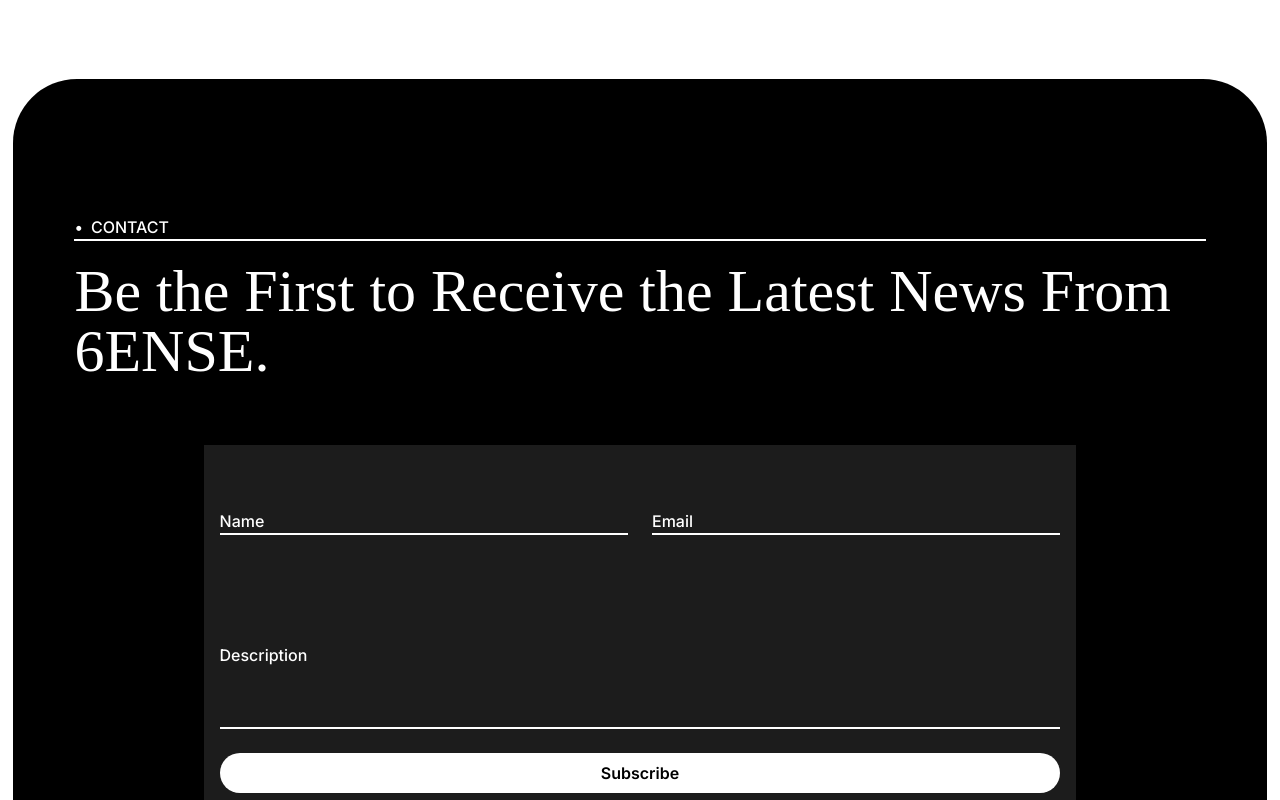
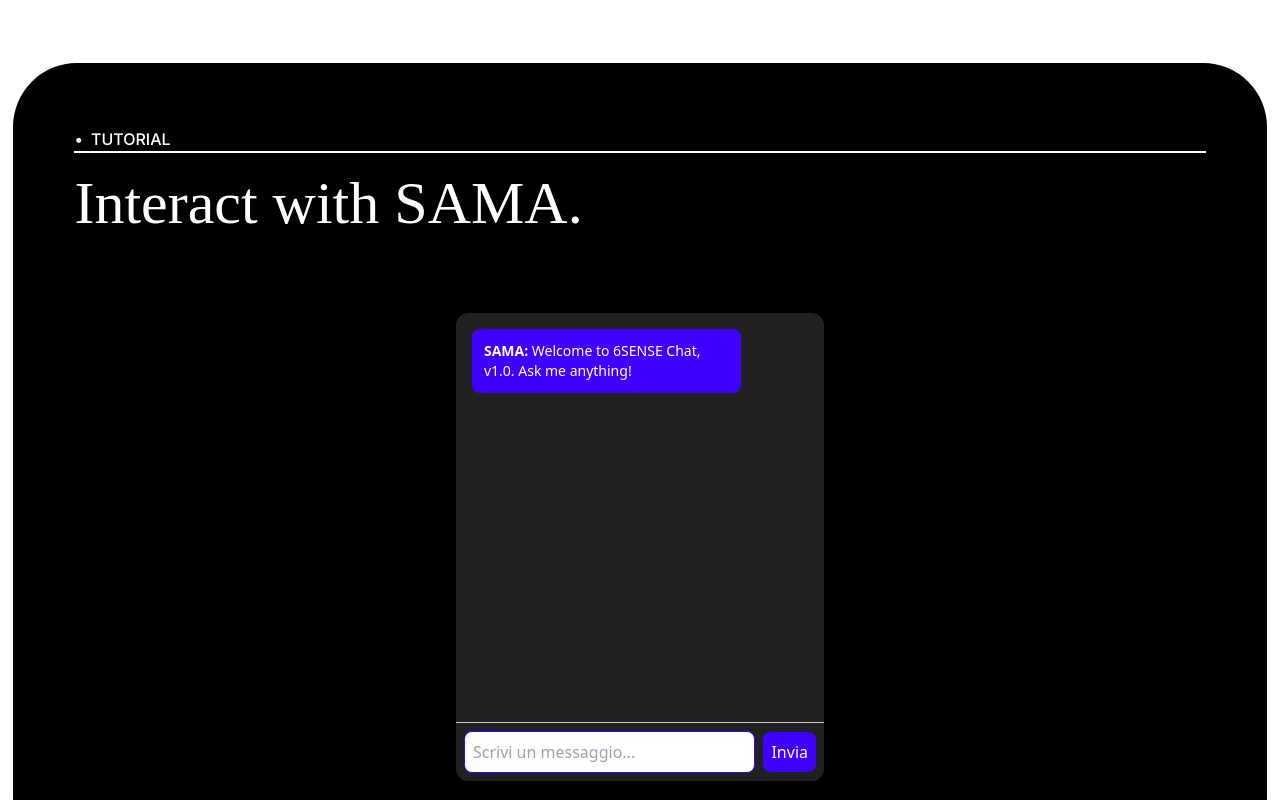
Before and after one commit to muhammad-taha-soc/6ense, a React (Vite) app: page / in a window 1280 px wide. Shown: the part 6920-7720 px from the top of the page. Built offline with nearby package versions, Linux system fonts and the light colour scheme; no server answers; a web font is replaced by a local one.

Commit message:
feat: add SAMA Bot component

```diff
--- a/src/App.jsx
+++ b/src/App.jsx
@@ -10,6 +10,7 @@
 import OurPartner from './components/OurPartner';
 import Stats from './components/Stats';
 import Contact from './components/Contact';
+import ChatBot from './components/ChatBot';
 
 function App() {
   return (
@@ -22,6 +23,7 @@
       <Wallet/>
       <Stats />
       <OurPartner />
+      <ChatBot />
       <Contact />
       <Footer />
     </Layout>
--- /dev/null
+++ b/src/components/ChatBot.jsx
@@ -0,0 +1,173 @@
+import React, { useState, useEffect, useRef } from 'react';
+import Separator from './containers/Separator'; // Ensure you have the Separator component
+
+export default function ChatBot() {
+  // ChatBot State Management
+  const [messages, setMessages] = useState([
+    { sender: 'bot', text: 'Welcome to 6SENSE Chat, v1.0. Ask me anything!' },
+  ]);
+  const [userInput, setUserInput] = useState('');
+  const [isTyping, setIsTyping] = useState(false); // Track if bot is typing
+  const [error, setError] = useState(null); // Track API error message
+  const chatLogRef = useRef(null); // Reference to the chat log for auto-scrolling
+
+  // Simulate API Call to Fetch Bot Response
+  const fetchBotResponse = async (userMessage) => {
+    try {
+      // Simulate API call (replace this with your actual API logic)
+      const response = await fetch('https://example.com/api/bot', { // Replace with your actual API endpoint
+        method: 'POST',
+        headers: {
+          'Content-Type': 'application/json',
+        },
+        body: JSON.stringify({ message: userMessage }), // Sending user message to the bot
+      });
+
+      if (!response.ok) {
+        throw new Error('Network response was not ok');
+      }
+
+      const data = await response.json(); // Assuming the response is in JSON format
+      return data.reply; // Adjust this based on the actual response structure
+    } catch (error) {
+      throw new Error('Errore nella comunicazione con il server. Riprova più tardi.');
+    }
+  };
+
+  // Handle Send Message Logic
+  const handleSendMessage = async () => {
+    if (!userInput.trim()) return; // Don't send empty messages
+
+    // Add user message to the chat
+    setMessages((prevMessages) => [
+      ...prevMessages,
+      { sender: 'user', text: userInput },
+    ]);
+    setError(null); // Clear previous errors
+
+    // Clear the input field
+    setUserInput('');
+
+    // Show typing indicator from bot
+    setIsTyping(true);
+
+    // Simulate bot response after some time or fetch from API
+    try {
+      const botResponse = await fetchBotResponse(userInput);
+      setIsTyping(false); // Stop typing indicator
+
+      // Add bot response to chat
+      setMessages((prevMessages) => [
+        ...prevMessages,
+        { sender: 'bot', text: botResponse }, // Bot response
+      ]);
+    } catch (err) {
+      setIsTyping(false); // Stop typing indicator
+      setError(err.message); // Set the error message
+      // Add the error message to chat log
+      setMessages((prevMessages) => [
+        ...prevMessages,
+        { sender: 'bot', text: err.message }, // Error message
+      ]);
+    }
+  };
+
+  // Auto-scroll to bottom when messages change
+  useEffect(() => {
+    if (chatLogRef.current) {
+      chatLogRef.current.scrollTop = chatLogRef.current.scrollHeight;
+    }
+  }, [messages]);
+
+  return (
+    <section id="tutorial" className="text-white bg-black md:rounded-[64px] py-16">
+      <div className="md:text-left lg:w-[94%] w-full max-w-auto mx-auto">
+        <div className="md:px-6 text-center md:text-left w-full p-6 mt-16 lg:mt-0 sm:p-0">
+          {/* Separator */}
+          <Separator text="Tutorial" variant="light" />
+
+          <h1 className="lg:text-6xl text-4xl mt-5 font-space font-medium">
+            Interact with SAMA.
+          </h1>
+        </div>
+
+        {/* ChatBot Component */}
+        <div className="w-[400px] h-[500px] max-w-[95%] mx-auto mt-16 rounded-lg p-4 shadow-lg">
+          <div className="w-full h-full flex flex-col bg-[#212121] rounded-xl overflow-hidden">
+            <div
+              ref={chatLogRef}
+              className="flex-grow overflow-y-auto p-4 space-y-4 scroll-smooth"
+            >
+              {/* Chat Log */}
+              {messages.map((message, index) => (
+                <div
+                  key={index}
+                  className={`flex ${message.sender === 'bot' ? 'justify-start' : 'justify-end'}`}
+                >
+                  <div
+                    className={`max-w-[80%] p-3 rounded-lg text-sm ${
+                      message.sender === 'bot'
+                        ? 'bg-[#4000FF] text-white' // Bot message background (purple)
+                        : 'bg-[#F1F1F1] text-black' // User message background (light gray)
+                    }`}
+                  >
+                    {message.sender === 'bot' && <span className="font-bold">SAMA: </span>}
+                    {message.sender === 'user' && <span className="font-bold">Tu: </span>}
+                    {message.text}
+                  </div>
+                </div>
+              ))}
+
+              {/* Typing Indicator */}
+              {isTyping && (
+                <div className="flex justify-start">
+                  <div className="max-w-[80%] p-3 rounded-lg text-sm bg-[#4000FF] text-white">
+                    <span className="font-bold">SAMA: </span>
+                    <span className="typing">Typing<span className="dots">...</span></span>
+                  </div>
+                </div>
+              )}
+            </div>
+
+            {/* Input and Send Button */}
+            <div className="flex items-center p-2 border-t border-[#ccc]">
+              <input
+                type="text"
+                value={userInput}
+                onChange={(e) => setUserInput(e.target.value)}
+                placeholder="Scrivi un messaggio..."
+                className="flex-grow p-2 border border-[#4000FF] rounded-lg outline-none focus:ring-2 focus:ring-[#4000FF] text-black"
+              />
+              <button
+                onClick={handleSendMessage}
+                className="ml-2 p-2 bg-[#4000FF] text-white rounded-lg hover:bg-[#3500cc] focus:ring-2 focus:ring-[#3500cc]"
+              >
+                Invia
+              </button>
+            </div>
+          </div>
+        </div>
+      </div>
+
+      {/* Custom CSS for Typing Animation */}
+      <style jsx>{`
+        .typing .dots {
+          display: inline-block;
+          animation: blink 1.2s infinite;
+        }
+
+        @keyframes blink {
+          0%, 20% {
+            opacity: 0;
+          }
+          40%, 60% {
+            opacity: 1;
+          }
+          80%, 100% {
+            opacity: 0;
+          }
+        }
+      `}</style>
+    </section>
+  );
+}
```
